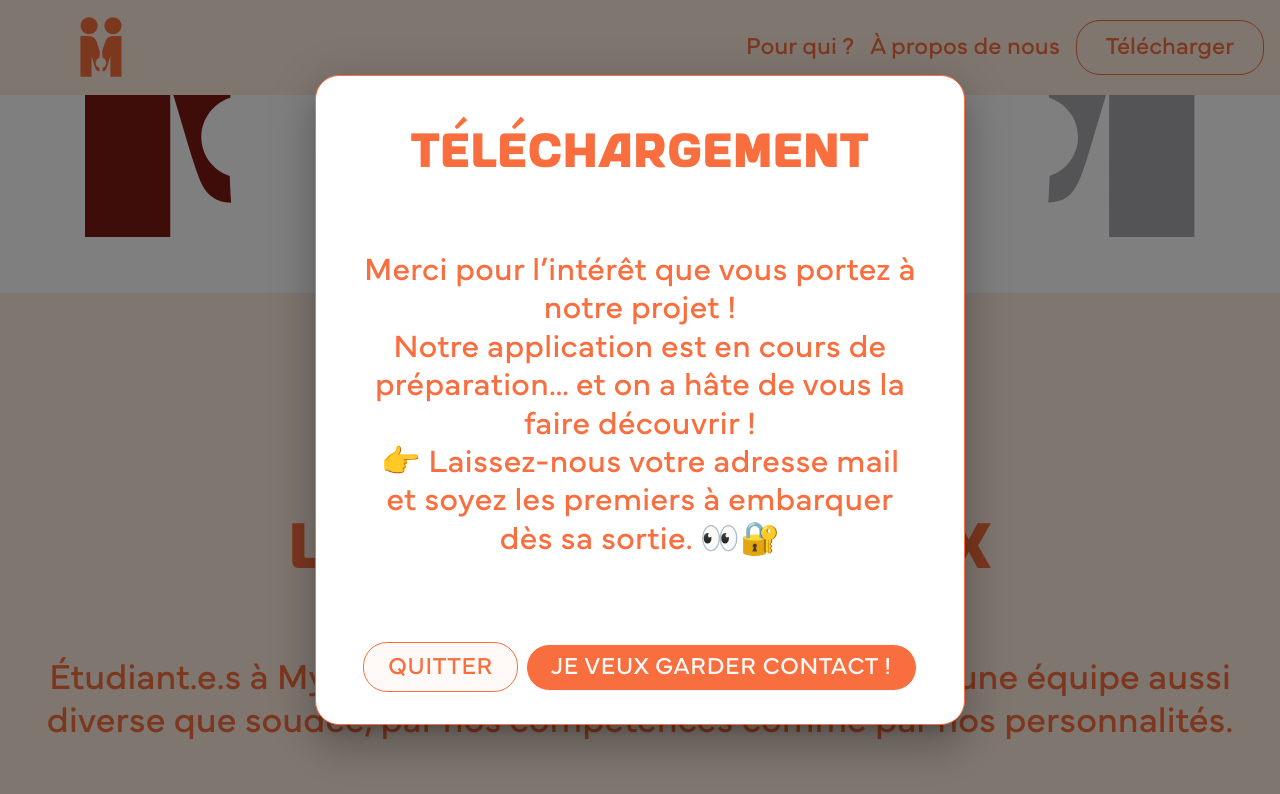
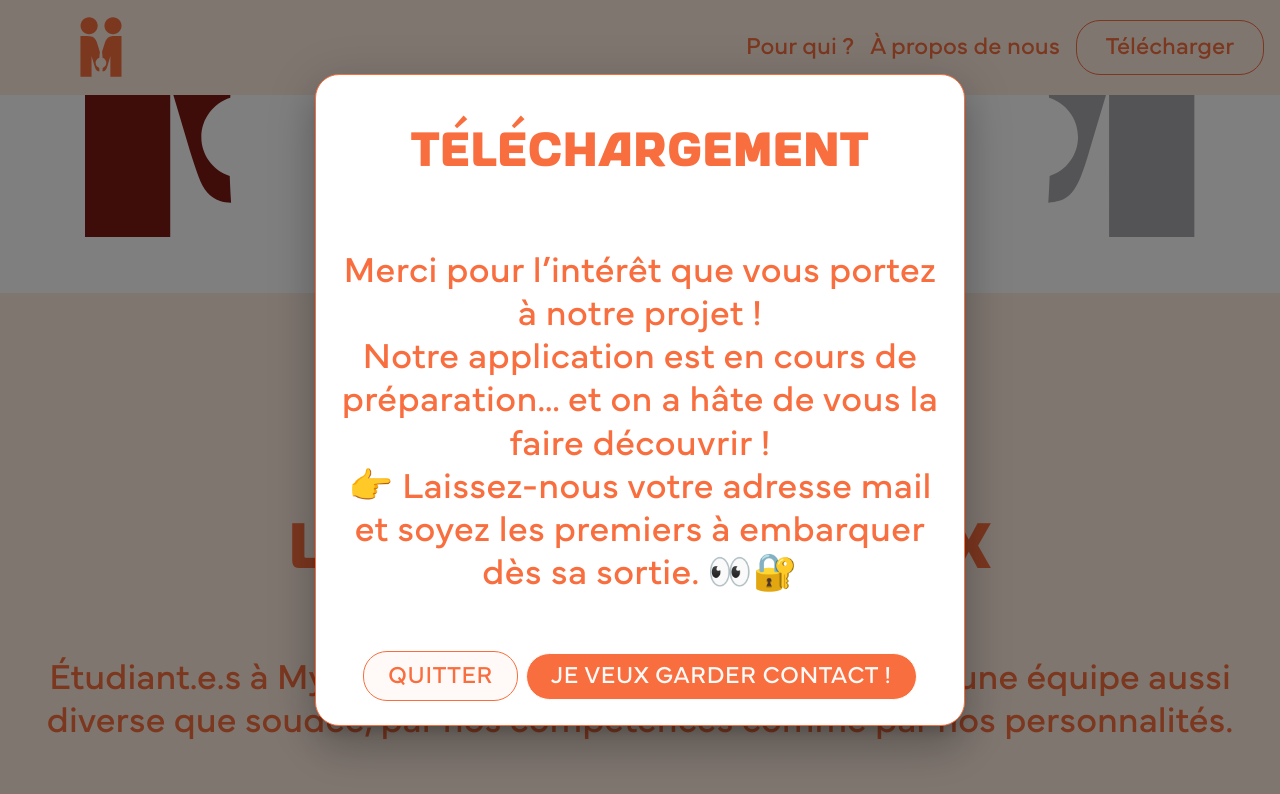
Before and after one commit to DylanAbz/melanjeux-landing-page, a React (Vite) app: page / in a window 1280 px wide. Both pictures are taken after a click on the button "Télécharger l'application". Shown: the part 1501-2295 px from the top of the page. Built offline with nearby package versions, Linux system fonts and the light colour scheme; no server answers; a web font is replaced by a local one.

Commit message:
Fin de la landing-page

```diff
--- a/package.json
+++ b/package.json
@@ -19,6 +19,7 @@
   },
   "devDependencies": {
     "@eslint/js": "^9.25.0",
+    "@types/node": "^22.15.18",
     "@types/react": "^19.1.2",
     "@types/react-dom": "^19.1.2",
     "@vitejs/plugin-react": "^4.4.1",
--- a/src/components/DownloadButton.scss
+++ b/src/components/DownloadButton.scss
@@ -22,6 +22,7 @@
   font-weight: 400;
   line-height: normal;
 }
+
 .btn-download:hover {
   border: 1px solid #FFEDE2;
   color: #FFEDE2;
@@ -66,6 +67,7 @@
   color: #F96E3E;
   background-color: #FFEDE2;
 }
+
 .btn-download-reverse:hover {
   border: 1px solid #F96E3E;
   animation: fillWhite 0.1s forwards;
@@ -147,6 +149,36 @@
   border: 1px solid var(--Primary-500, #F96E3E);
   background: var(--Secondary-50, #F6F6F7);
 
+  .MuiDialogContent-root {
+    padding: 0 !important;
+    display: flex;
+    flex-direction: column;
+    align-items: center;
+    text-align: center;
+  }
+
+  .MuiDialogContentText-root {
+    color: var(--Primary-500, #F96E3E);
+    text-align: center;
+    font-family: Mundial;
+    font-size: 36px;
+    font-style: normal;
+    font-weight: 400;
+    line-height: 120%;
+    @media (max-width: 1024px) {
+      font-size: 1.2rem;
+    }
+    @media (max-width: 600px) {
+      font-size: 1rem;
+    }
+  }
+
+  .MuiDialogActions-root {
+    padding: 0 !important;
+    display: flex;
+    align-items: center;
+  }
+
   #alert-dialog-title {
     color: var(--Primary-500, #F96E3E);
     text-align: center;
@@ -157,7 +189,8 @@
     line-height: normal;
   }
 
-    #alert-dialog-description {
+  #alert-dialog-description,
+  .email-form-text {
     color: var(--Primary-500, #F96E3E);
     text-align: center;
     font-family: Mundial;
@@ -165,6 +198,48 @@
     font-style: normal;
     font-weight: 400;
     line-height: 120%; /* 43.2px */
+  }
+
+  .email-form {
+    display: flex;
+    flex-direction: column;
+    align-items: center;
+    justify-content: center;
+    gap: 16px;
+    width: 80%;
+
+    input {
+      border-radius: 24px;
+      border: 1px solid var(--Primary-500, #F96E3E);
+      background: var(--Primary-50, #FFFAF7);
+      color: var(--Primary-500, #F96E3E);
+
+      /* Texte */
+      font-family: Mundial;
+      font-size: 1.5rem;
+      font-style: normal;
+      font-weight: 400;
+      line-height: normal;
+
+      &:focus {
+        outline: none;
+        border-color: var(--Primary-500, #F96E3E);
+        box-shadow: 0 0 0 2px rgba(249, 110, 62, 0.5);
+      }
+
+      @media (max-width: 1024px) {
+        font-size: 1.1rem;
+        padding: 10px 14px;
+        border-radius: 18px;
+      }
+
+      @media (max-width: 600px) {
+        font-size: 0.95rem;
+        padding: 8px 10px;
+        border-radius: 10px;
+      }
+    }
+
   }
 
   .quit-btn {
@@ -216,9 +291,12 @@
     #alert-dialog-title {
       font-size: 2rem;
     }
-        #alert-dialog-description {
+
+    #alert-dialog-description,
+    .email-form-text {
       font-size: 1.2rem;
     }
+
     .quit-btn,
     .contact-btn {
       font-size: 1rem;
@@ -236,9 +314,12 @@
     #alert-dialog-title {
       font-size: 1.2rem;
     }
-        #alert-dialog-description {
+
+    #alert-dialog-description,
+    .email-form-text {
       font-size: 1rem;
     }
+
     .quit-btn,
     .contact-btn {
       font-size: 0.9rem;
--- a/src/components/DownloadButton.tsx
+++ b/src/components/DownloadButton.tsx
@@ -4,18 +4,62 @@ import "./DownloadButton.scss";
 
 interface DownloadButtonProps {
     isReverse: boolean,
-    btnLabel: String
+    btnLabel: string
 }
+
+const sheetsUrl = process.env.REACT_APP_SHEETS_URL!;
 
 export function DownloadButton({isReverse, btnLabel}: DownloadButtonProps) {
     const [open, setOpen] = useState(false);
+    const [showForm, setShowForm] = useState(false);
+    const [email, setEmail] = useState('');
+
     const handleClickOpen = () => {
+        fetch(sheetsUrl, {
+            method: 'POST',
+            mode: 'no-cors',
+            headers: {
+                'Content-Type': 'application/x-www-form-urlencoded',
+            },
+            body: new URLSearchParams({
+                source: 'DownloadButton',
+                type: 'click'
+            })
+        }).then(() => {
+            console.log("réussi");
+        });
         setOpen(true);
     };
+
+    const handleShowForm = () => {
+        setShowForm(true);
+    };
+
 
     const handleClose = () => {
         setOpen(false);
     };
+
+    function submitEmail(e: React.FormEvent<HTMLFormElement>){
+        e.preventDefault();
+        fetch(sheetsUrl, {
+            method: 'POST',
+            mode: 'no-cors',
+            headers: {
+                'Content-Type': 'application/x-www-form-urlencoded',
+            },
+            body: new URLSearchParams({
+                source: 'DownloadButton',
+                type: 'email',
+                email: email
+            })
+        });
+
+        setOpen(false);
+        setShowForm(false);
+        setEmail('');
+    };
+
     return (
         <div className="download-button">
             <button onClick={handleClickOpen} className={isReverse ? "btn-download-reverse" : "btn-download"}>
@@ -34,22 +78,49 @@ export function DownloadButton({isReverse, btnLabel}: DownloadButtonProps) {
                     {"Téléchargement"}
                 </DialogTitle>
                 <DialogContent>
-                    <DialogContentText id="alert-dialog-description">
+                    {showForm ? (
+                        <>
+                            <DialogContentText className="email-form-text">
+                                Laisse-nous ton adresse mail, on te contactera dès la sortie de Mélanjeux !
+                            </DialogContentText>
+                            <form className="email-form" onSubmit={(e) => {submitEmail(e);}}>
+                                <input
+                                    type="email"
+                                    required
+                                    placeholder="tonadresse@email.com"
+                                    value={email}
+                                    onChange={(e) => setEmail(e.target.value)}
+                                    className="email-input"
+                                />
+                                <Button type="submit" className="contact-btn" autoFocus>
+                                    Envoyer
+                                </Button>
+                            </form>
+                        </>
+                    ) : (
+                        <>
+                            <DialogContentText>
                                 Merci pour l’intérêt que vous portez à notre projet !
                             </DialogContentText>
-                    <DialogContentText id="alert-dialog-description">
+                            <DialogContentText>
                                 Notre application est en cours de préparation… et on a hâte de vous la faire découvrir !
                             </DialogContentText>
-                    <DialogContentText id="alert-dialog-description">
+                            <DialogContentText>
                                 👉 Laissez-nous votre adresse mail et soyez les premiers à embarquer dès sa sortie. 👀🔐
                             </DialogContentText>
+                        </>
+                    )}
                 </DialogContent>
+
                 <DialogActions>
                     <Button onClick={handleClose} className="quit-btn">Quitter</Button>
-                    <Button onClick={handleClose} className="contact-btn" autoFocus>
+                    {!showForm && (
+                        <Button onClick={handleShowForm} className="contact-btn" autoFocus>
                             Je veux garder contact !
                         </Button>
+                    )}
                 </DialogActions>
+
             </Dialog>
         </div>
     )
--- a/src/components/Target.scss
+++ b/src/components/Target.scss
@@ -193,6 +193,7 @@
       flex-direction: column;
       align-items: center;
       justify-content: center;
+      width: 90%;
 
       .bonhommegauche,
       .bonhommegauchedesac,
```
Also changed, not shown: 2 other files (tests, documents, lock files or other folders). Lines whose indentation alone changed are shown as unchanged.
